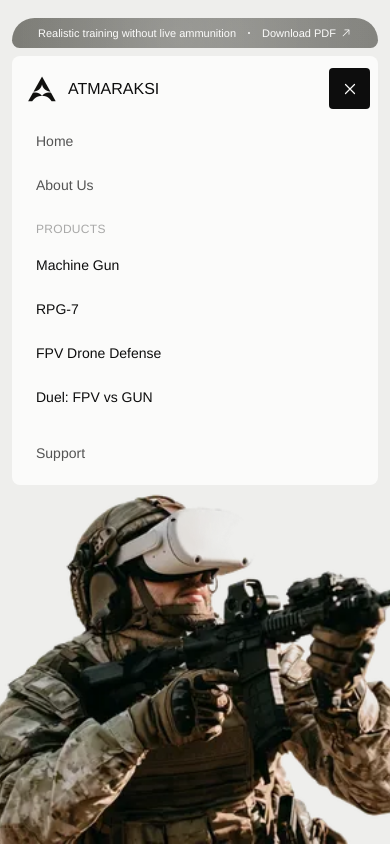
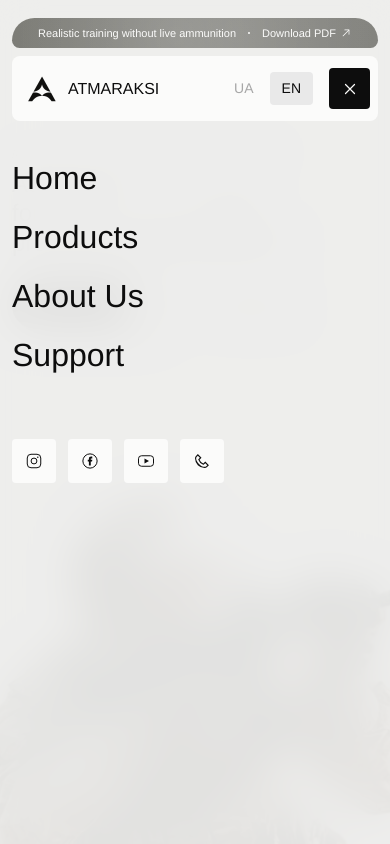
Before and after one commit to oleshryh/website1, a React (Vite) app: page / in a window 390 px wide. Both pictures are taken after a click on the button 349 px from the left and 88 px from the top of the page. Shown: the top 844 px of the page. Built offline with nearby package versions, Linux system fonts and the light colour scheme.

Commit message:
Build the phone menu from the mobile design
Co-Authored-By: Claude Opus 5.5 <noreply@anthropic.com>

```diff
--- a/src/components/Header.jsx
+++ b/src/components/Header.jsx
@@ -1,21 +1,26 @@
 import { useEffect, useRef, useState } from 'react'
+import { createPortal } from 'react-dom'
 import { AnimatePresence, motion, motionValue } from 'framer-motion'
 import { PRODUCTS } from '../data/products'
+import { SOCIALS } from '../data/socials'
 import { CONTACT_PATH } from '../routes'
 import { ArrowUpRightIcon, ChevronDownIcon } from './icons'
 import PillButton from './PillButton'
 import ProductMark from './ProductMark'
+import { SocialButton } from './SocialRail'
 import useScrollFade from './useScrollFade'
 
 const LANGUAGES = ['UA', 'EN']
 const NO_PROGRESS = motionValue(0)
 
-function LanguageSwitcher() {
+function LanguageSwitcher({ show }) {
   // Visual only for now — no translation wired up yet.
   const [lang, setLang] = useState('EN')
 
   return (
-    <div className="hidden h-[41px] items-center gap-1 rounded bg-paper p-1 sm:flex">
+    <div
+      className={`h-[41px] items-center gap-1 rounded bg-paper p-1 sm:flex ${show ? 'flex' : 'hidden'}`}
+    >
       {LANGUAGES.map((code) => {
         const active = code === lang
         return (
@@ -69,6 +74,61 @@ function MenuIcon({ open }) {
         strokeLinecap="round"
       />
     </svg>
+  )
+}
+
+const PHONE_LINKS = [
+  { label: 'Home', href: '/#top' },
+  { label: 'Products', href: '/#products' },
+  { label: 'About Us', href: '/#about' },
+  { label: 'Support', href: CONTACT_PATH },
+]
+
+// The phone menu from the design: the page dims and blurs behind, the header
+// stays on top, and the links stand large down the left with the socials under
+// them. The page underneath doesn't scroll while it is open.
+function PhoneMenu({ open, onClose }) {
+  useEffect(() => {
+    if (!open) return undefined
+    const previous = document.body.style.overflow
+    document.body.style.overflow = 'hidden'
+    return () => {
+      document.body.style.overflow = previous
+    }
+  }, [open])
+
+  return createPortal(
+    <AnimatePresence>
+      {open && (
+        <motion.div
+          key="phone-menu"
+          initial={{ opacity: 0 }}
+          animate={{ opacity: 1 }}
+          exit={{ opacity: 0 }}
+          transition={{ duration: 0.25, ease: 'easeOut' }}
+          className="fixed inset-0 z-40 bg-canvas/95 px-3 pt-[159px] backdrop-blur-[20px] lg:hidden"
+        >
+          <nav className="flex flex-col items-start gap-5">
+            {PHONE_LINKS.map(({ label, href }) => (
+              <a
+                key={label}
+                href={href}
+                onClick={onClose}
+                className="text-[32px] font-thin leading-[39px] text-ink"
+              >
+                {label}
+              </a>
+            ))}
+          </nav>
+          <div className="mt-16 flex gap-3">
+            {SOCIALS.map((social) => (
+              <SocialButton key={social.label} {...social} size="large" />
+            ))}
+          </div>
+        </motion.div>
+      )}
+    </AnimatePresence>,
+    document.body,
   )
 }
 
@@ -164,7 +224,7 @@ export default function Header({ progress }) {
           </nav>
 
           <div className="col-start-3 flex items-center gap-3 justify-self-end">
-            <LanguageSwitcher />
+            <LanguageSwitcher show={menuOpen} />
             {/* Out of the row entirely while hidden, so on the first screen the
                 language switch stands at the right edge as in the design. */}
             {salesOpacity > 0 && (
@@ -187,49 +247,6 @@ export default function Header({ progress }) {
         </div>
 
         <AnimatePresence initial={false}>
-          {menuOpen && (
-            <motion.div
-              key="mobile-menu"
-              initial={{ height: 0, opacity: 0 }}
-              animate={{ height: 'auto', opacity: 1 }}
-              exit={{ height: 0, opacity: 0 }}
-              transition={{
-                height: { duration: 0.4, ease: [0.22, 1, 0.36, 1] },
-                opacity: { duration: 0.25, ease: 'easeOut' },
-              }}
-              className="lg:hidden"
-            >
-              <nav className="flex flex-col gap-1 px-3 pb-3 text-sm text-ink/70">
-                <a href="/#top" className="rounded-lg px-3 py-2.5 hover:bg-ink/[0.05]">
-                  Home
-                </a>
-                <a href="/#about" className="rounded-lg px-3 py-2.5 hover:bg-ink/[0.05]">
-                  About Us
-                </a>
-                <p className="px-3 pb-1 pt-3 text-xs uppercase tracking-wide text-ink/35">
-                  Products
-                </p>
-                {PRODUCTS.map(({ slug, title }) => (
-                  <a
-                    key={slug}
-                    href={`/products/${slug}`}
-                    className="rounded-lg px-3 py-2.5 text-ink hover:bg-ink/[0.05]"
-                  >
-                    {title}
-                  </a>
-                ))}
-                <a
-                  href={CONTACT_PATH}
-                  className="mt-3 rounded-lg px-3 py-2.5 hover:bg-ink/[0.05]"
-                >
-                  Support
-                </a>
-              </nav>
-            </motion.div>
-          )}
-        </AnimatePresence>
-
-        <AnimatePresence initial={false}>
           {productsOpen && (
             <motion.div
               key="products-panel"
@@ -250,6 +267,7 @@ export default function Header({ progress }) {
           )}
         </AnimatePresence>
       </div>
+      <PhoneMenu open={menuOpen} onClose={() => setMenuOpen(false)} />
     </header>
   )
 }
--- a/src/components/MobileIntro.jsx
+++ b/src/components/MobileIntro.jsx
@@ -45,7 +45,7 @@ function MobileHero() {
 
 function MobileAbout() {
   return (
-    <section id="about" className="bg-canvas px-3 pb-16">
+    <section id="about" className="scroll-mt-[130px] bg-canvas px-3 pb-16">
       <ul className="grid h-[62px] grid-cols-3 items-center rounded-lg bg-paper text-center text-[12px] uppercase leading-[1.2]">
         {CALLOUTS.map(([title, subtitle], i) => (
           <li key={title} className={i > 0 ? 'border-l-[0.5px] border-muted/40' : ''}>
--- a/src/components/Products.jsx
+++ b/src/components/Products.jsx
@@ -96,7 +96,7 @@ export default function Products() {
   return (
     <section
       id="products"
-      className="rounded-t-3xl bg-paper px-6 pb-16 pt-24 lg:rounded-none lg:pb-[135px] lg:pt-[124px]"
+      className="scroll-mt-8 rounded-t-3xl bg-paper px-6 pb-16 pt-24 lg:rounded-none lg:pb-[135px] lg:pt-[124px]"
     >
       <p className="mb-3 text-[12px] uppercase leading-[14px] text-muted">// products</p>
       <h2 className="mb-9 text-[28px] font-light leading-[1.22] lg:mb-12 lg:text-[32px]">
--- a/src/components/SocialRail.jsx
+++ b/src/components/SocialRail.jsx
@@ -1,12 +1,15 @@
 import { SOCIALS } from '../data/socials'
 
-// One square button from the design, shared with the footer.
-export function SocialButton({ Icon, label, href }) {
+// One square button from the design, shared with the footer and the phone
+// menu, where the design draws it larger.
+export function SocialButton({ Icon, label, href, size }) {
   return (
     <a
       href={href}
       aria-label={label}
-      className="flex h-9 w-9 items-center justify-center rounded bg-paper text-ink transition-shadow duration-200 hover:shadow-[2px_4px_4px_rgba(69,69,69,0.1)]"
+      className={`flex items-center justify-center rounded bg-paper text-ink transition-shadow duration-200 hover:shadow-[2px_4px_4px_rgba(69,69,69,0.1)] ${
+        size === 'large' ? 'h-11 w-11' : 'h-9 w-9'
+      }`}
     >
       <Icon width={24} height={24} />
     </a>
```
Also changed, not shown: 2 other files (tests, documents, lock files or other folders).
